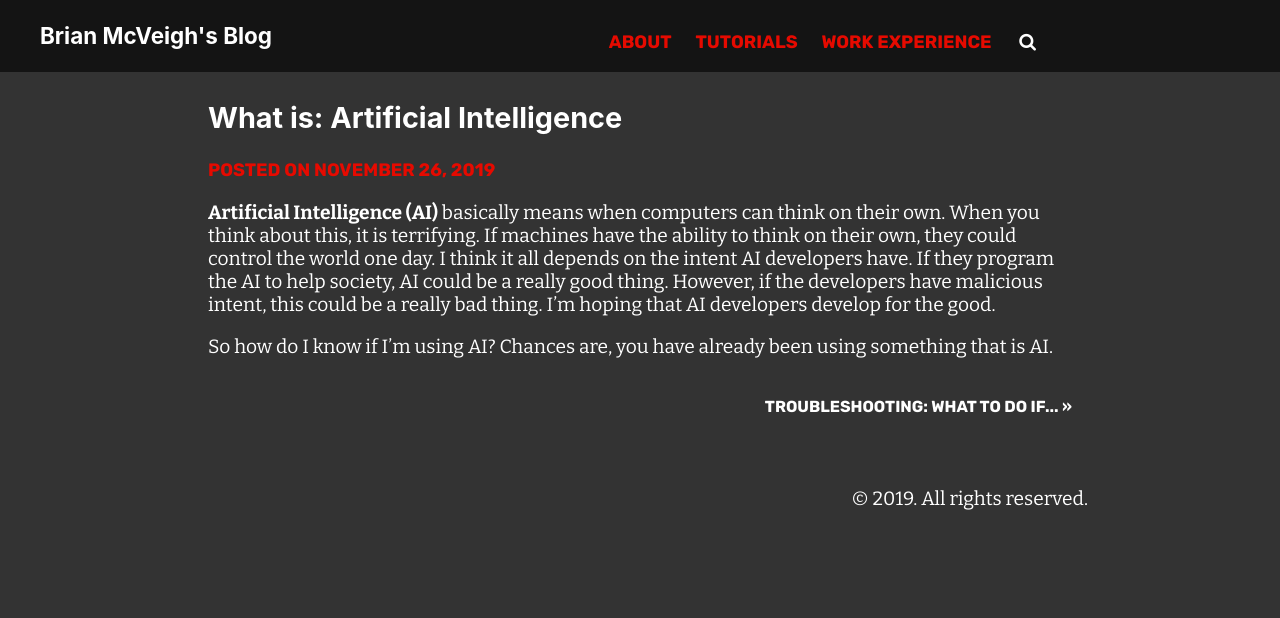
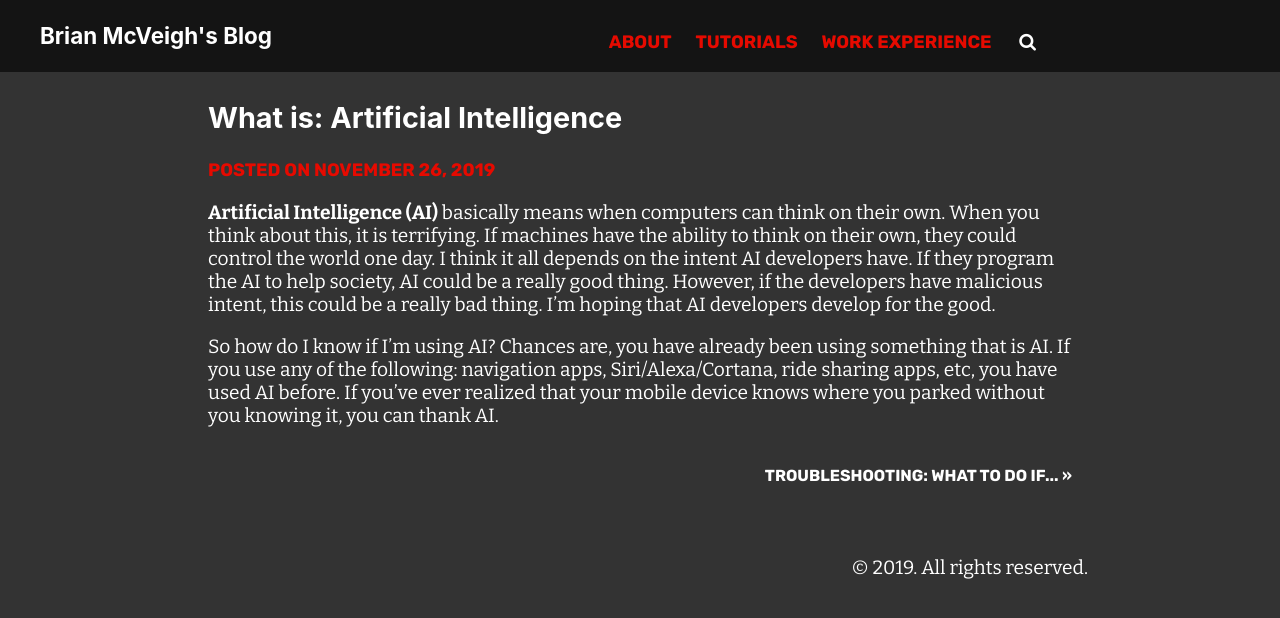
Before and after one commit to bmcveigh/bmcveigh.github.io, a Jekyll site: the page built from _posts/2019-11-26-what-is-ai.markdown, in a window 1280 px wide. Shown: the top 618 px of the page. Built offline with Jekyll 4.4.1, drawn with Linux system fonts in a browser that asks for light colours.

Commit message:
Update 2019-11-26-what-is-ai.markdown

```diff
--- a/_posts/2019-11-26-what-is-ai.markdown
+++ b/_posts/2019-11-26-what-is-ai.markdown
@@ -12,4 +12,6 @@ thing. However, if the developers have malicious intent, this could be a really
 I'm hoping that AI developers develop for the good.
 
 So how do I know if I'm using AI? Chances are, you have already been using something that
-is AI.
+is AI. If you use any of the following: navigation apps, Siri/Alexa/Cortana, ride sharing
+apps, etc, you have used AI before. If you've ever realized that your mobile device knows
+where you parked without you knowing it, you can thank AI.
```
